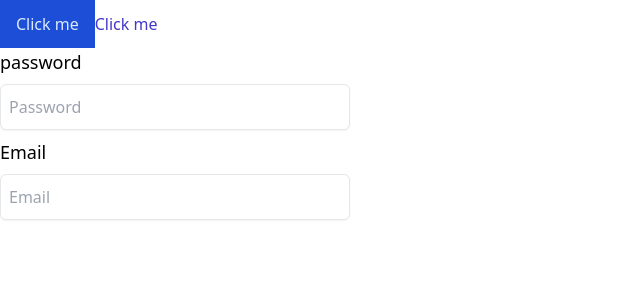
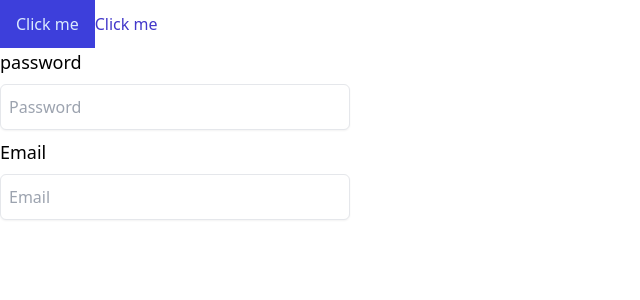
Before and after one commit to Tomiogunsan/be-inspire, a React (Create React App) app: page / in a window 1280 px wide. Shown: the top 300 px of the page, without its empty margins (0-640 px from the left). Built offline with nearby package versions, Linux system fonts and the light colour scheme.

Commit message:
feat: adjusted the reusable button color

```diff
--- a/src/Sharedcomponents/button/Button.tsx
+++ b/src/Sharedcomponents/button/Button.tsx
@@ -14,7 +14,7 @@ type ButtonProps<C extends React.ElementType> = PolymorphicComponentProps<
 const btnClasses = 'px-4 py-3 transition duration-300'
 
 const VARIANTS = {
-  primary: 'bg-blue-900 text-blue-100 hover:bg-blue-700',
+  primary: 'bg-[#6d67ff] text-blue-100 hover:bg-[#3d3fdb]',
   link: 'text-indigo-700 hover:text-indigo-800 hover:border-b border-indigo-800 !px-0 !pb-1',
 }
 
```
